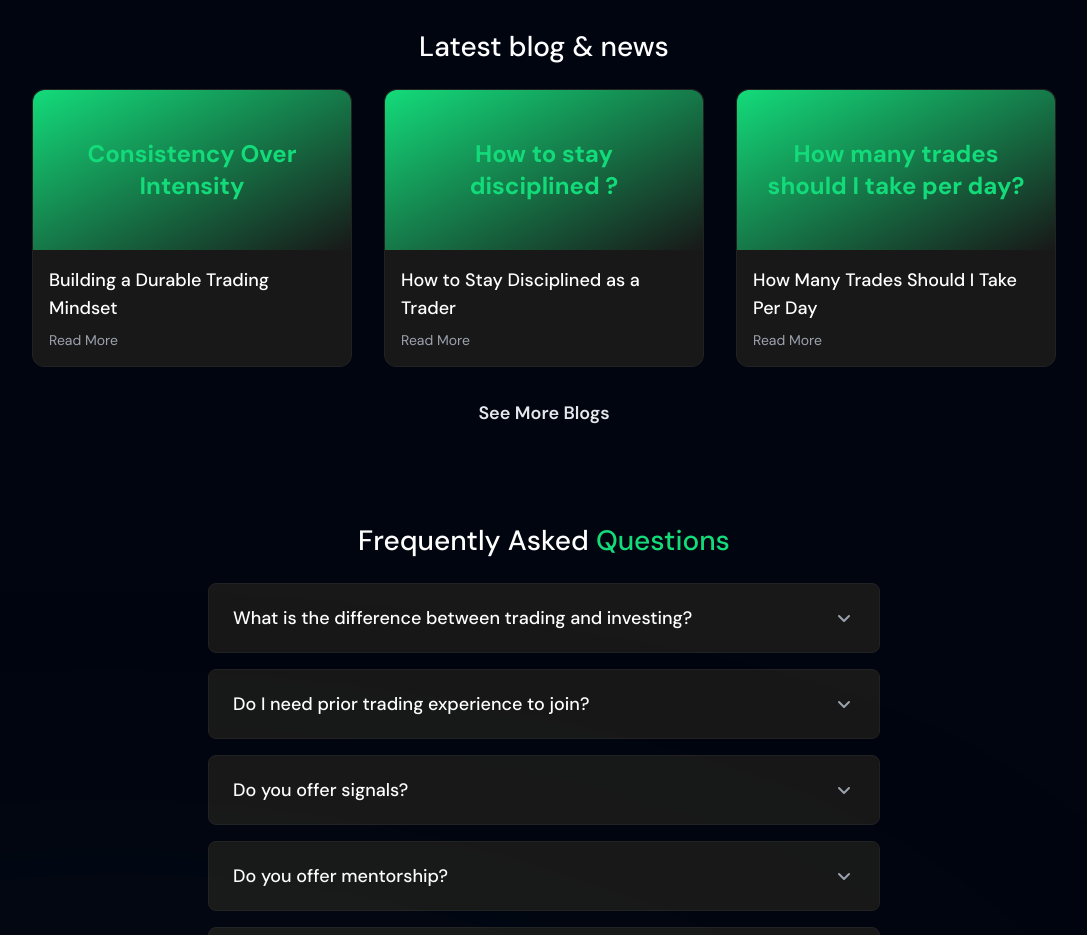
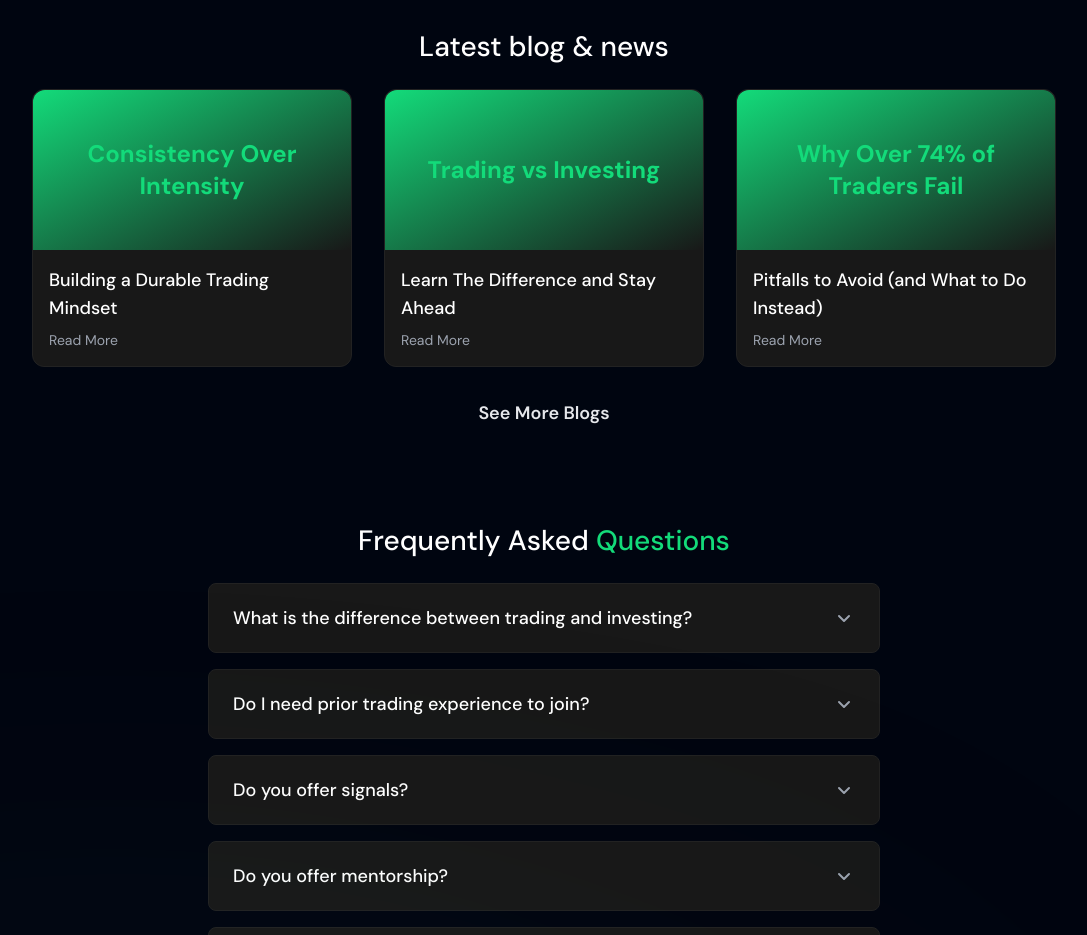
Before and after one commit to devosumba/Vaultmont-Lab, a Next.js app: page / in a window 1280 px wide. Shown: the part 7240-8175 px from the top of the page, without its empty margins (96-1183 px from the left). Built offline with nearby package versions, Linux system fonts and the light colour scheme.

Commit message:
Save and push latest changes to blog pages

```diff
--- a/src/components/Home/FAQ/index.tsx
+++ b/src/components/Home/FAQ/index.tsx
@@ -308,7 +308,9 @@ export default function FAQ() {
           <a href="/blog/consistency-over-intensity" className="group bg-[#181818] rounded-xl border border-[#222] w-full max-w-xs transition-all duration-300 ease-in-out hover:scale-105 hover:shadow-2xl hover:bg-gradient-to-br hover:from-[#13db7a] hover:to-[#181818] focus:outline-none" style={{ textDecoration: 'none' }}>
             <div className="rounded-t-xl overflow-hidden">
               <div className="bg-gradient-to-br from-[#13db7a] to-[#181818] p-6 flex items-center justify-center h-40">
-                <span className="text-2xl font-bold text-[#13db7a] text-center group-hover:text-white transition-colors duration-300">Consistency Over Intensity</span>
+                <span className="text-2xl font-bold text-[#13db7a] text-center group-hover:text-white transition-colors duration-300">
+                  Consistency Over Intensity
+                </span>
               </div>
             </div>
             <div className="p-4">
@@ -316,25 +318,30 @@ export default function FAQ() {
               <div className="text-gray-400 text-sm group-hover:text-white transition-colors duration-300">Read More</div>
             </div>
           </a>
-          <a href="/markdown/blog/blog_2.mdx" className="group bg-[#181818] rounded-xl border border-[#222] w-full max-w-xs transition-all duration-300 ease-in-out hover:scale-105 hover:shadow-2xl hover:bg-gradient-to-br hover:from-[#13db7a] hover:to-[#181818] focus:outline-none" style={{ textDecoration: 'none' }}>
+          <a href="/blog/trading-vs-investing" className="group bg-[#181818] rounded-xl border border-[#222] w-full max-w-xs transition-all duration-300 ease-in-out hover:scale-105 hover:shadow-2xl hover:bg-gradient-to-br hover:from-[#13db7a] hover:to-[#181818] focus:outline-none" style={{ textDecoration: 'none' }}>
             <div className="rounded-t-xl overflow-hidden">
               <div className="bg-gradient-to-br from-[#13db7a] to-[#181818] p-6 flex items-center justify-center h-40">
-                <span className="text-2xl font-bold text-[#13db7a] text-center group-hover:text-white transition-colors duration-300">How to stay<br/>disciplined ?</span>
+                <span className="text-2xl font-bold text-[#13db7a] text-center group-hover:text-white transition-colors duration-300">
+                  Trading vs Investing
+
+                </span>
               </div>
             </div>
             <div className="p-4">
-              <div className="text-white text-lg font-medium mb-2 group-hover:text-[#13db7a] transition-colors duration-300">How to Stay Disciplined as a Trader</div>
+              <div className="text-white text-lg font-medium mb-2 group-hover:text-[#13db7a] transition-colors duration-300">Learn The Difference and Stay Ahead</div>
               <div className="text-gray-400 text-sm group-hover:text-white transition-colors duration-300">Read More</div>
             </div>
           </a>
-          <a href="/markdown/blog/blog_3.mdx" className="group bg-[#181818] rounded-xl border border-[#222] w-full max-w-xs transition-all duration-300 ease-in-out hover:scale-105 hover:shadow-2xl hover:bg-gradient-to-br hover:from-[#13db7a] hover:to-[#181818] focus:outline-none" style={{ textDecoration: 'none' }}>
+          <a href="/blog/why-over-74-percent-of-traders-fail" className="group bg-[#181818] rounded-xl border border-[#222] w-full max-w-xs transition-all duration-300 ease-in-out hover:scale-105 hover:shadow-2xl hover:bg-gradient-to-br hover:from-[#13db7a] hover:to-[#181818] focus:outline-none" style={{ textDecoration: 'none' }}>
             <div className="rounded-t-xl overflow-hidden">
               <div className="bg-gradient-to-br from-[#13db7a] to-[#181818] p-6 flex items-center justify-center h-40">
-                <span className="text-2xl font-bold text-[#13db7a] text-center group-hover:text-white transition-colors duration-300">How many trades<br/>should I take per day?</span>
+                <span className="text-2xl font-bold text-[#13db7a] text-center group-hover:text-white transition-colors duration-300">
+                  Why Over 74% of Traders Fail<br/>
+                </span>
               </div>
             </div>
             <div className="p-4">
-              <div className="text-white text-lg font-medium mb-2 group-hover:text-[#13db7a] transition-colors duration-300">How Many Trades Should I Take Per Day</div>
+              <div className="text-white text-lg font-medium mb-2 group-hover:text-[#13db7a] transition-colors duration-300">Pitfalls to Avoid (and What to Do Instead)</div>
               <div className="text-gray-400 text-sm group-hover:text-white transition-colors duration-300">Read More</div>
             </div>
           </a>
```
